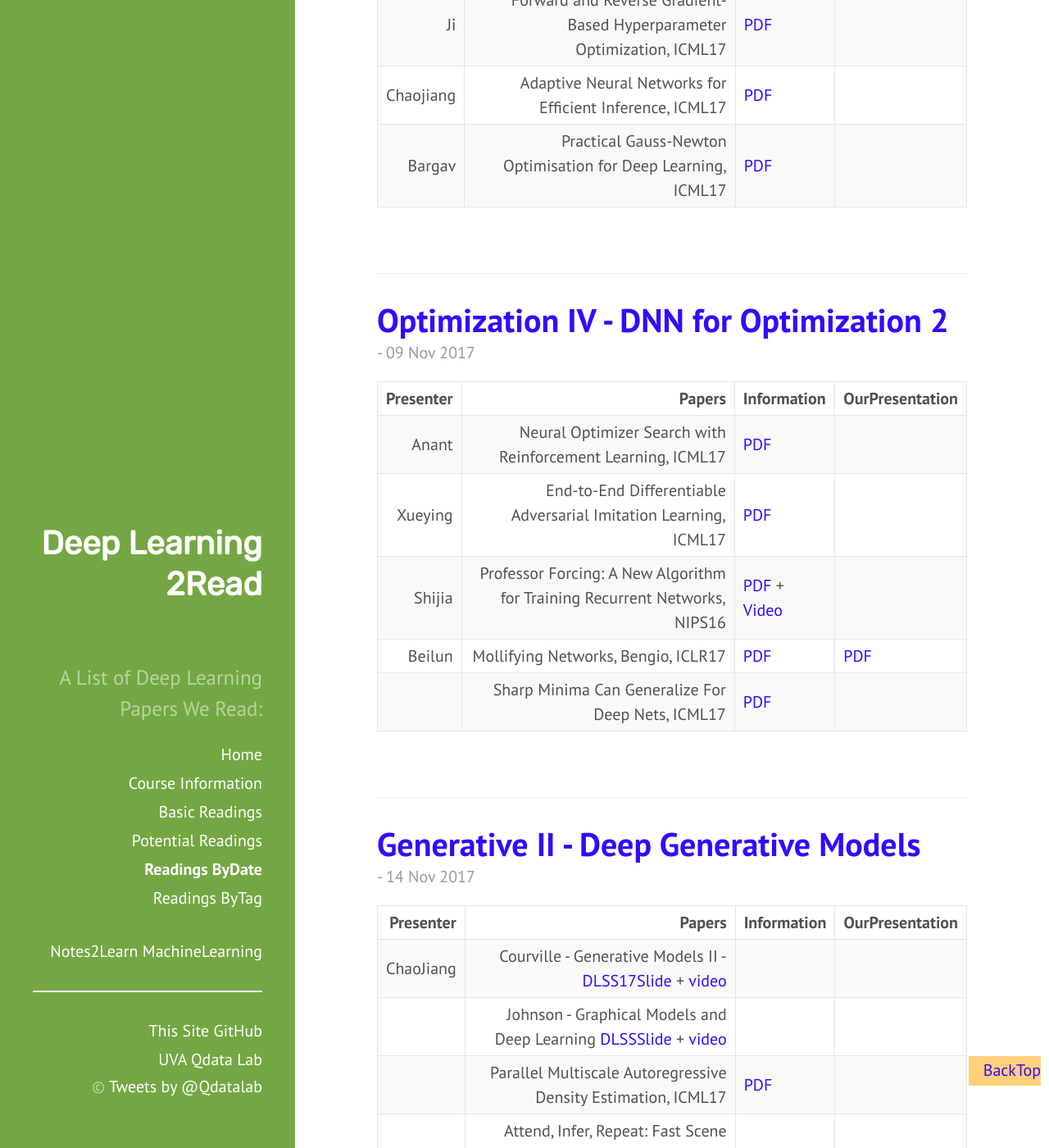
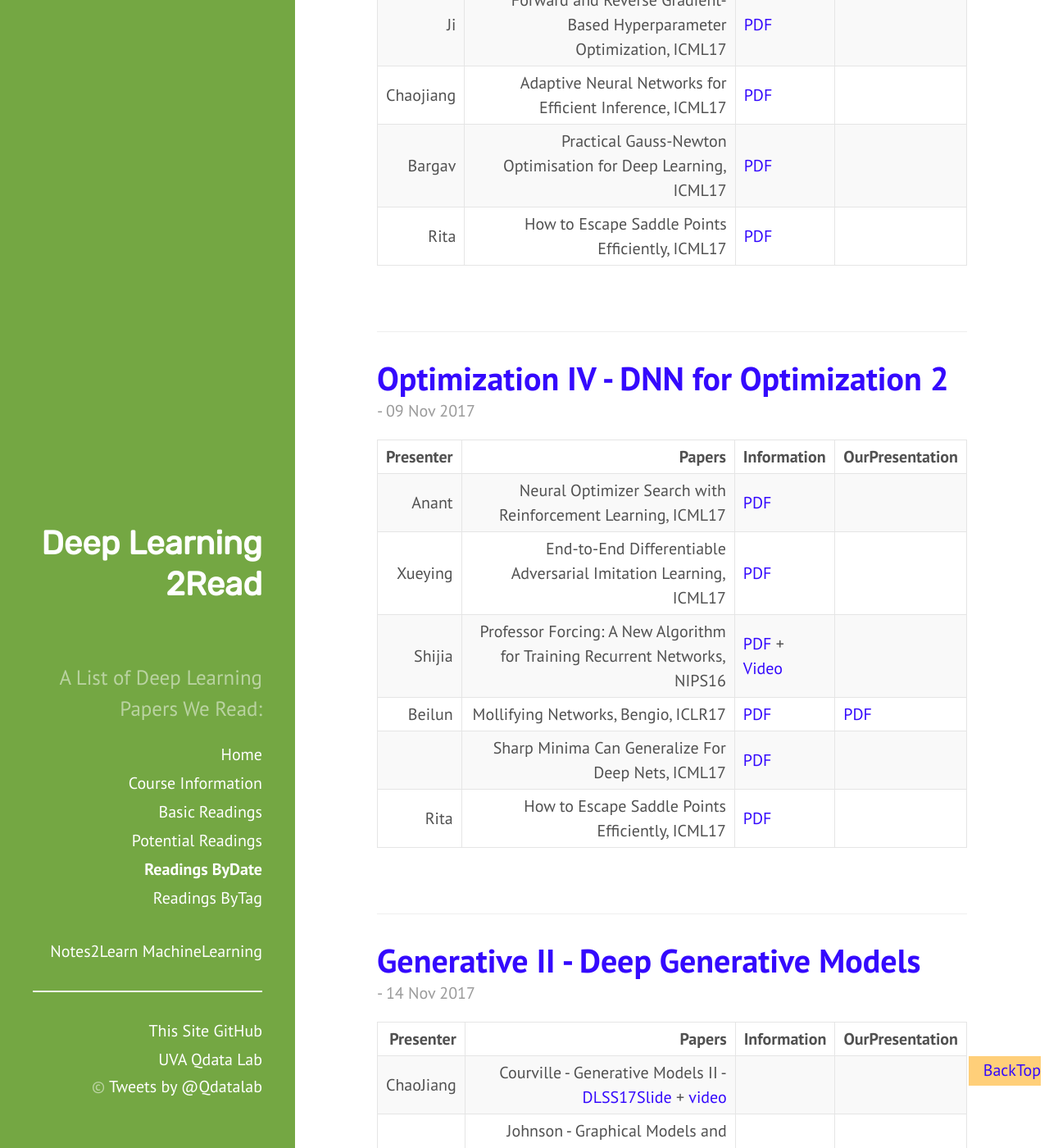
Before and after one commit to QData/deep2Read, a Jekyll site: the page built from ReadingsIndexByDate.md, in a window 1280 px wide and 1400 px high, scrolled down 12393 px. Shown: the whole window at 82% size. Built offline with Jekyll 4.4.1, drawn with Linux system fonts in a browser that asks for light colours.

Commit message:
a small change in schedule

```diff
--- a/_posts/2017-11-07-.md
+++ b/_posts/2017-11-07-.md
@@ -12,3 +12,4 @@ tags:
 | Ji  | Forward and Reverse Gradient-Based Hyperparameter Optimization, ICML17 | [PDF](https://arxiv.org/abs/1703.01785) |
 | Chaojiang | Adaptive Neural Networks for Efficient Inference, ICML17 | [PDF](http://proceedings.mlr.press/v70/bolukbasi17a/bolukbasi17a.pdf) |
 | Bargav | Practical Gauss-Newton Optimisation for Deep Learning, ICML17 | [PDF](https://arxiv.org/abs/1706.03662) |
+| Rita | How to Escape Saddle Points Efficiently,  ICML17 | [PDF](https://arxiv.org/abs/1703.00887) |
--- a/_posts/2017-11-09-.md
+++ b/_posts/2017-11-09-.md
@@ -14,3 +14,4 @@ tags:
 | Shijia | Professor Forcing: A New Algorithm for Training Recurrent Networks, NIPS16 | [PDF](https://arxiv.org/abs/1610.09038) + [Video](http://videolectures.net/deeplearning2016_goyal_new_algorithm/)|
 | Beilun |  Mollifying Networks, Bengio, ICLR17 | [PDF](https://arxiv.org/abs/1608.04980) | [PDF]({{site.baseurl}}/talks/) |
 |   |  Sharp Minima Can Generalize For Deep Nets, ICML17 | [PDF](https://arxiv.org/abs/1703.04933) |
+| Rita | How to Escape Saddle Points Efficiently,  ICML17 | [PDF](https://arxiv.org/abs/1703.00887) |
```
